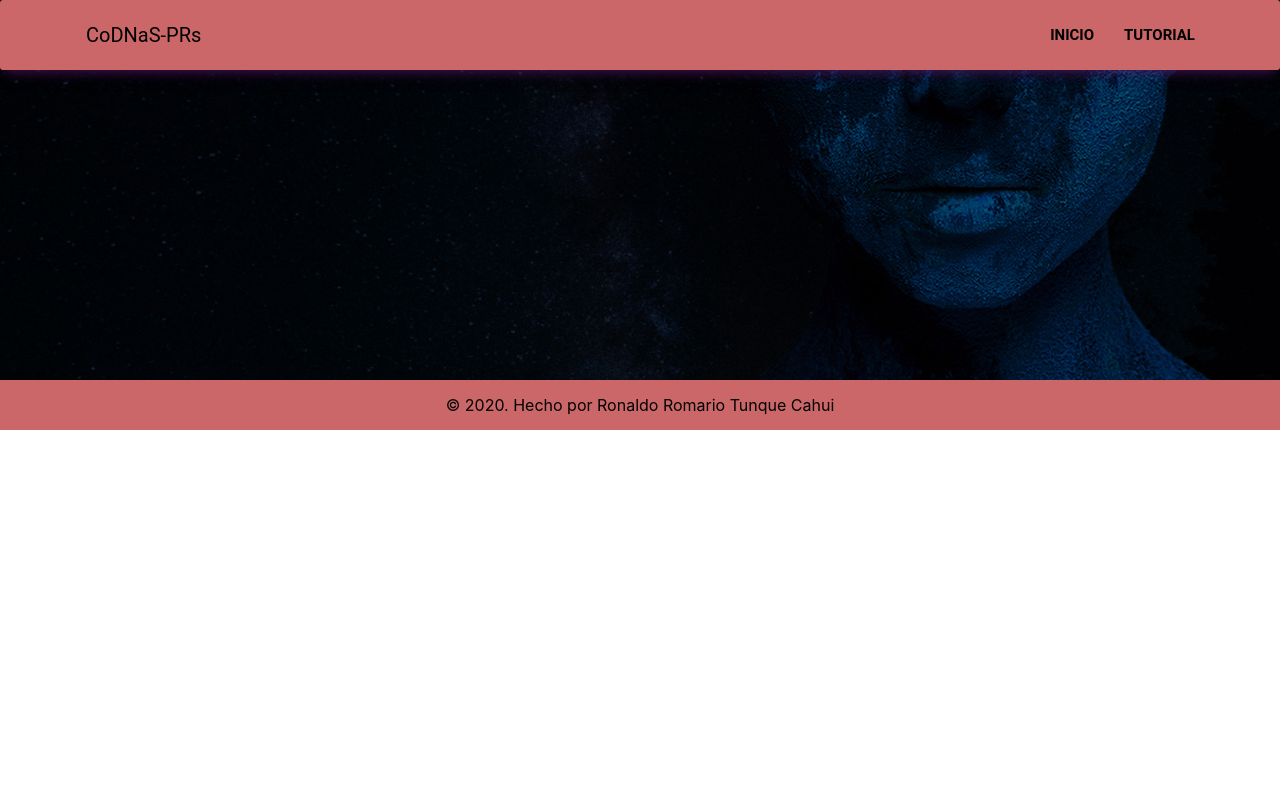
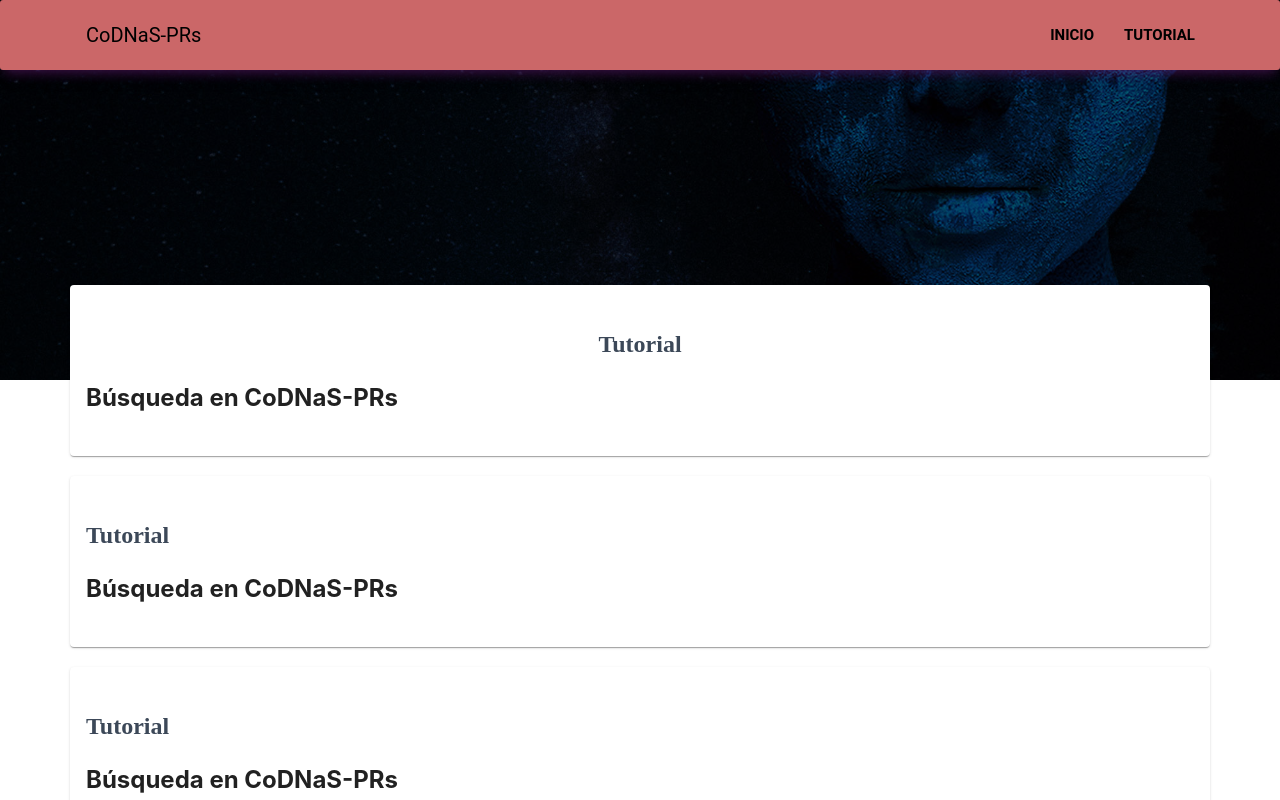
Before and after one commit to SfrRonaldo/CoDNaS-PRs, a React (Create React App) app in the folder codnas-prs-web/: page /tutorial in a window 1280 px wide. Shown: the top 800 px of the page. Built offline with nearby package versions, Linux system fonts and the light colour scheme.

Commit message:
Home view

```diff
--- a/codnas-prs-web/src/assets/material-kit-react.js
+++ b/codnas-prs-web/src/assets/material-kit-react.js
@@ -159,12 +159,43 @@ const cardSubtitle = {
   marginTop: "-.375rem",
 };
 
+const mainRaisedFluid = {
+  margin: "-95px 30px 0px",
+  borderRadius: "6px",
+  boxShadow:
+    "0 16px 24px 2px rgba(0, 0, 0, 0.14), 0 6px 30px 5px rgba(0, 0, 0, 0.12), 0 8px 10px -5px rgba(0, 0, 0, 0.2)",
+};
+
+const mainRaised = {
+  ...mainRaisedFluid,
+  "@media (min-width: 576px)": {
+    margin: "-95px 30px 0px",
+  },
+  "@media (min-width: 768px)": {
+    margin: "-95px 60px 0px",
+  },
+  "@media (min-width: 992px)": {
+    margin: "-95px 90px 0px",
+  },
+  "@media (min-width: 1200px)": {
+    margin: "-95px 120px 0px",
+  },
+  "@media (min-width: 1500px)": {
+    margin: "-95px 300px 0px",
+  },
+  "@media (min-width: 1750px)": {
+    margin: "-95px 472px 0px",
+  },
+};
+
 export {
   //variables
   drawerWidth,
   transition,
   container,
   containerFluid,
+  mainRaised,
+  mainRaisedFluid,
   boxShadow,
   card,
   defaultFont,
--- /dev/null
+++ b/codnas-prs-web/src/assets/views/homeStyle.js
@@ -0,0 +1,39 @@
+import { container, title, mainRaised } from "../material-kit-react";
+
+const homeStyle = {
+  container: {
+    zIndex: "12",
+    color: "black",
+    textAlign: "center",
+    ...container,
+  },
+  outcontainer: {
+    zIndex: "12",
+    color: "black",
+    ...container,
+  },
+  title: {
+    ...title,
+    display: "inline-block",
+    position: "relative",
+    marginTop: "30px",
+    minHeight: "32px",
+    color: "#FFFFFF",
+    textDecoration: "none",
+  },
+  subtitle: {
+    fontSize: "1.313rem",
+    maxWidth: "500px",
+    margin: "10px auto 0",
+  },
+  main: {
+    background: "#FFFFFF",
+    position: "relative",
+    zIndex: "3",
+  },
+  mainRaised: {
+    ...mainRaised,
+  },
+};
+
+export default homeStyle;
--- /dev/null
+++ b/codnas-prs-web/src/components/Grid/GridContainer.js
@@ -0,0 +1,36 @@
+import React from "react";
+// nodejs library to set properties for components
+import PropTypes from "prop-types";
+
+// @material-ui/core components
+import { makeStyles } from "@material-ui/core/styles";
+import Grid from "@material-ui/core/Grid";
+
+const styles = {
+  grid: {
+    marginRight: "-15px",
+    marginLeft: "-15px",
+    width: "auto",
+  },
+};
+
+const useStyles = makeStyles(styles);
+
+export default function GridContainer(props) {
+  const classes = useStyles();
+  const { children, className, ...rest } = props;
+  return (
+    <Grid container {...rest} className={classes.grid + " " + className}>
+      {children}
+    </Grid>
+  );
+}
+
+GridContainer.defaultProps = {
+  className: "",
+};
+
+GridContainer.propTypes = {
+  children: PropTypes.node,
+  className: PropTypes.string,
+};
--- /dev/null
+++ b/codnas-prs-web/src/components/Grid/GridItem.js
@@ -0,0 +1,38 @@
+import React from "react";
+// nodejs library to set properties for components
+import PropTypes from "prop-types";
+// @material-ui/core components
+import { makeStyles } from "@material-ui/core/styles";
+import Grid from "@material-ui/core/Grid";
+
+const styles = {
+  grid: {
+    position: "relative",
+    width: "100%",
+    minHeight: "1px",
+    paddingRight: "15px",
+    paddingLeft: "15px",
+    flexBasis: "auto",
+  },
+};
+
+const useStyles = makeStyles(styles);
+
+export default function GridItem(props) {
+  const classes = useStyles();
+  const { children, className, ...rest } = props;
+  return (
+    <Grid item {...rest} className={classes.grid + " " + className}>
+      {children}
+    </Grid>
+  );
+}
+
+GridItem.defaultProps = {
+  className: "",
+};
+
+GridItem.propTypes = {
+  children: PropTypes.node,
+  className: PropTypes.string,
+};
--- /dev/null
+++ b/codnas-prs-web/src/routes/Home/SearchSection/index.js
@@ -0,0 +1,27 @@
+import { Card, CardContent, makeStyles } from "@material-ui/core";
+import React from "react";
+import GridContainer from "../../../components/Grid/GridContainer";
+import GridItem from "../../../components/Grid/GridItem";
+import styles from "./searchStyle.js";
+
+const useStyles = makeStyles(styles);
+
+export default function SearchSection() {
+  const classes = useStyles();
+  return (
+    <div>
+      <GridContainer justify="center">
+        <GridItem xs={12} sm={12} md={12}>
+          <Card className={classes.card} style={{ marginTop: "-95px" }}>
+            <CardContent>
+              <h2 className={classes.title}>
+                Herramienta Para El Análisis De Diversidad Conformacional En
+                Estructuras De Proteínas Repetidas
+              </h2>
+            </CardContent>
+          </Card>
+        </GridItem>
+      </GridContainer>
+    </div>
+  );
+}
--- /dev/null
+++ b/codnas-prs-web/src/routes/Home/SearchSection/searchStyle.js
@@ -0,0 +1,29 @@
+import { title } from "../../../assets/material-kit-react";
+
+const searchStyle = {
+  section: {
+    padding: "0 0",
+    textAlign: "center",
+  },
+  title: {
+    ...title,
+    marginBottom: "1rem",
+    marginTop: "30px",
+    minHeight: "32px",
+    textDecoration: "none",
+    textAlign: "center",
+    fontSize: "40px",
+  },
+  description: {
+    color: "#999",
+    fontWeight: "bold",
+  },
+  card: {
+    maxWidth: "auto",
+  },
+  table: {
+    minWidth: "auto",
+  },
+};
+
+export default searchStyle;
--- a/codnas-prs-web/src/routes/Home/index.js
+++ b/codnas-prs-web/src/routes/Home/index.js
@@ -1,10 +1,19 @@
 import React from "react";
 import Parallax from "../../components/Parallax";
+import { makeStyles } from "@material-ui/core/styles";
+import styles from "../../assets/views/homeStyle";
+import SearchSection from "./SearchSection";
+
+const useStyles = makeStyles(styles);
 
 export default function Home() {
+  const classes = useStyles();
   return (
     <>
-      <Parallax image={require("../../assets/img/bg4.jpg")}></Parallax>
+      <Parallax image={require("../../assets/img/bg4.jpg")} small />
+      <div className={classes.container} style={{ marginBottom: "30px" }}>
+        <SearchSection />
+      </div>
     </>
   );
 }
--- /dev/null
+++ b/codnas-prs-web/src/routes/Tutorial/Section1/index.js
@@ -0,0 +1,25 @@
+import { Card, CardContent, makeStyles } from "@material-ui/core";
+import React from "react";
+import GridContainer from "../../../components/Grid/GridContainer";
+import GridItem from "../../../components/Grid/GridItem";
+import styles from "./sectionStyle";
+
+const useStyles = makeStyles(styles);
+
+export default function Section() {
+  const classes = useStyles();
+  return (
+    <div>
+      <GridContainer justify="center">
+        <GridItem xs={12} sm={12} md={12}>
+          <Card className={classes.card} style={{ marginTop: "-95px" }}>
+            <CardContent>
+              <h2 className={classes.title}>Tutorial</h2>
+              <h2>Búsqueda en CoDNaS-PRs</h2>
+            </CardContent>
+          </Card>
+        </GridItem>
+      </GridContainer>
+    </div>
+  );
+}
--- /dev/null
+++ b/codnas-prs-web/src/routes/Tutorial/Section1/sectionStyle.js
@@ -0,0 +1,28 @@
+import { title } from "../../../assets/material-kit-react";
+
+const sectionStyle = {
+  section: {
+    padding: "0 0",
+    textAlign: "center",
+  },
+  title: {
+    ...title,
+    marginBottom: "1rem",
+    marginTop: "30px",
+    minHeight: "32px",
+    textDecoration: "none",
+    textAlign: "center",
+  },
+  description: {
+    color: "#999",
+    fontWeight: "bold",
+  },
+  card: {
+    maxWidth: "auto",
+  },
+  table: {
+    minWidth: "auto",
+  },
+};
+
+export default sectionStyle;
--- /dev/null
+++ b/codnas-prs-web/src/routes/Tutorial/Section2/index.js
@@ -0,0 +1,25 @@
+import { Card, CardContent, makeStyles } from "@material-ui/core";
+import React from "react";
+import GridContainer from "../../../components/Grid/GridContainer";
+import GridItem from "../../../components/Grid/GridItem";
+import styles from "./sectionStyle";
+
+const useStyles = makeStyles(styles);
+
+export default function Section() {
+  const classes = useStyles();
+  return (
+    <div>
+      <GridContainer justify="center">
+        <GridItem xs={12} sm={12} md={12}>
+          <Card className={classes.card}>
+            <CardContent>
+              <h2 className={classes.title}>Tutorial</h2>
+              <h2>Búsqueda en CoDNaS-PRs</h2>
+            </CardContent>
+          </Card>
+        </GridItem>
+      </GridContainer>
+    </div>
+  );
+}
--- /dev/null
+++ b/codnas-prs-web/src/routes/Tutorial/Section2/sectionStyle.js
@@ -0,0 +1,27 @@
+import { title } from "../../../assets/material-kit-react";
+
+const sectionStyle = {
+  section: {
+    padding: "0 0",
+    textAlign: "center",
+  },
+  title: {
+    ...title,
+    marginBottom: "1rem",
+    marginTop: "30px",
+    minHeight: "32px",
+    textDecoration: "none",
+  },
+  description: {
+    color: "#999",
+    fontWeight: "bold",
+  },
+  card: {
+    maxWidth: "auto",
+  },
+  table: {
+    minWidth: "auto",
+  },
+};
+
+export default sectionStyle;
--- a/codnas-prs-web/src/routes/Tutorial/index.js
+++ b/codnas-prs-web/src/routes/Tutorial/index.js
@@ -2,6 +2,8 @@ import { makeStyles } from "@material-ui/core";
 import React from "react";
 import Parallax from "../../components/Parallax";
 import styles from "../../assets/views/tutorialStyle";
+import Section1 from "./Section1";
+import Section2 from "./Section2";
 
 const useStyles = makeStyles(styles);
 
@@ -10,7 +12,21 @@ export default function Tutorial() {
   return (
     <div>
       <Parallax filter image={require("../../assets/img/bg4.jpg")} small />
-      <div className={classes.container}></div>
+      <div className={classes.container}>
+        <Section1 />
+      </div>
+      <br />
+      <div className={classes.container}>
+        <Section2 />
+      </div>
+      <br />
+      <div className={classes.container}>
+        <Section2 />
+      </div>
+      <br />
+      <div className={classes.container} style={{ marginBottom: "30px" }}>
+        <Section2 />
+      </div>
     </div>
   );
 }
```
